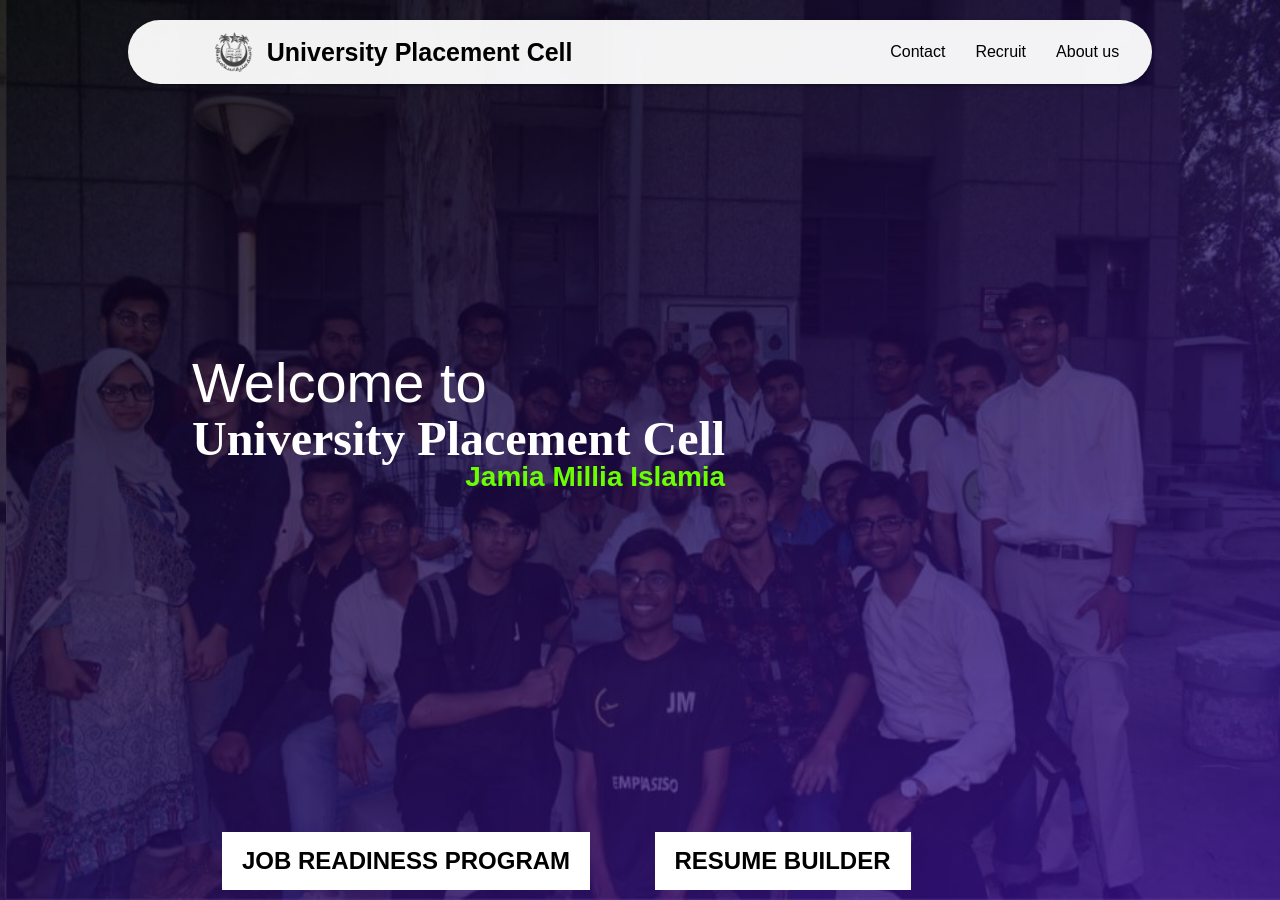
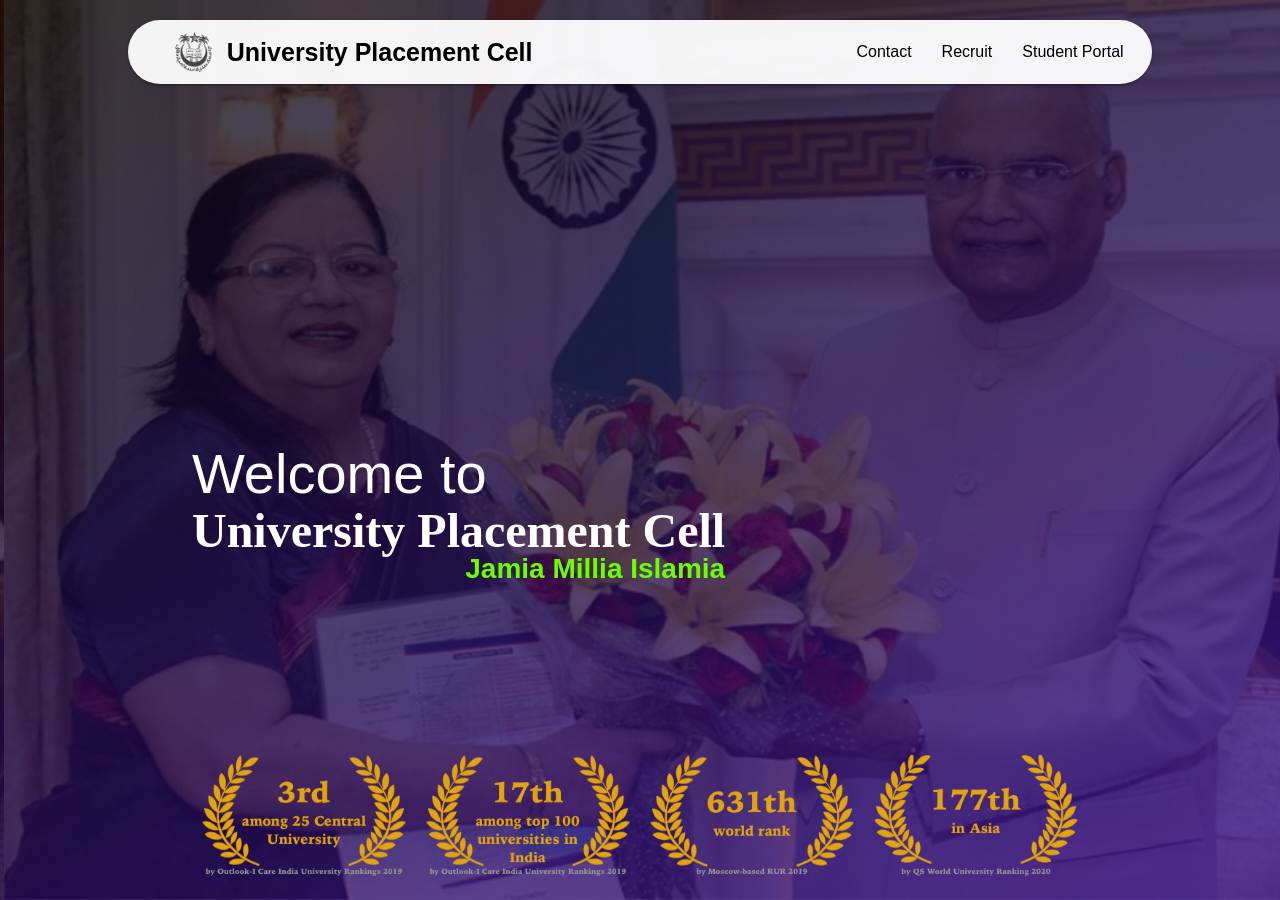
Before and after one commit to alhacen/upcjmi-jekyll, a Jekyll site: the page built from index.html, in a window 1280 px wide and 900 px high. Built offline with Jekyll 4.4.1, drawn with Linux system fonts in a browser that asks for light colours; some web fonts are replaced; some of the changed text lies outside the part shown.

Commit message:
Changed index page

```diff
--- a/_includes/nav/component.html
+++ b/_includes/nav/component.html
@@ -19,7 +19,7 @@
             <ul>
                 <li><a href="#contact">Contact</a></li>
                 <li><a href="#recruit">Recruit</a></li>
-                <li><a href="#about-us">About us &nbsp; &nbsp; </a></li>
+                <li><a href="#about-us">Student&nbsp;Portal</a></li>
             </ul>
         </div>
 
@@ -37,7 +37,7 @@
             <ul id="nav-mobile" class="right hide-on-med-and-down">
                 <li><a href="#contact">Contact</a></li>
                 <li><a href="#recruit">Recruit</a></li>
-                <li><a class="last-nav-link" href="#about-us">About us &nbsp; &nbsp; </a></li>
+                <li><a class="last-nav-link" href="#about-us">Student Portal&nbsp; &nbsp; </a></li>
             </ul>
         </div>
     </nav>
--- a/_sass/grid.scss
+++ /dev/null
@@ -1,221 +0,0 @@
-// Media Query Ranges
-$small-screen-up: 601px !default;
-$medium-screen-up: 993px !default;
-$large-screen-up: 1201px !default;
-$small-screen: 600px !default;
-$medium-screen: 992px !default;
-$large-screen: 1200px !default;
-
-$medium-and-up: "only screen and (min-width : #{$small-screen-up})" !default;
-$large-and-up: "only screen and (min-width : #{$medium-screen-up})" !default;
-$extra-large-and-up: "only screen and (min-width : #{$large-screen-up})" !default;
-$small-and-down: "only screen and (max-width : #{$small-screen})" !default;
-$medium-and-down: "only screen and (max-width : #{$medium-screen})" !default;
-$medium-only: "only screen and (min-width : #{$small-screen-up}) and (max-width : #{$medium-screen})" !default;
-
-
-// 12. Grid
-// ==========================================================================
-
-$num-cols: 12 !default;
-$gutter-width: 1.5rem !default;
-$element-top-margin: $gutter-width/3 !default;
-$element-bottom-margin: ($gutter-width*2)/3 !default;
-
-.container {
-    margin: 0 auto;
-    max-width: 1280px;
-    width: 90%;
-}
-
-@media #{$medium-and-up} {
-    .container {
-        width: 85%;
-    }
-}
-
-@media #{$large-and-up} {
-    .container {
-        width: 70%;
-    }
-}
-
-.col .row {
-    margin-left: (-1 * $gutter-width / 2);
-    margin-right: (-1 * $gutter-width / 2);
-}
-
-.section {
-    padding-top: 1rem;
-    padding-bottom: 1rem;
-
-    &.no-pad {
-        padding: 0;
-    }
-
-    &.no-pad-bot {
-        padding-bottom: 0;
-    }
-
-    &.no-pad-top {
-        padding-top: 0;
-    }
-}
-
-
-// Mixins to eliminate code repitition
-@mixin reset-offset {
-    margin-left: auto;
-    left: auto;
-    right: auto;
-}
-
-@mixin grid-classes($size, $i, $perc) {
-    &.offset-#{$size}#{$i} {
-        margin-left: $perc;
-    }
-
-    &.pull-#{$size}#{$i} {
-        right: $perc;
-    }
-
-    &.push-#{$size}#{$i} {
-        left: $perc;
-    }
-}
-
-
-.row {
-    margin-left: auto;
-    margin-right: auto;
-    margin-bottom: 20px;
-
-    // Clear floating children
-    &:after {
-        content: "";
-        display: table;
-        clear: both;
-    }
-
-    .col {
-        float: left;
-        box-sizing: border-box;
-        padding: 0 $gutter-width / 2;
-        min-height: 1px;
-
-        &[class*="push-"],
-        &[class*="pull-"] {
-            position: relative;
-        }
-
-        $i: 1;
-
-        @while $i <=$num-cols {
-            $perc: unquote((100 / ($num-cols / $i)) + "%");
-
-            &.s#{$i} {
-                width: $perc;
-                @include reset-offset;
-            }
-
-            $i: $i+1;
-        }
-
-        $i: 1;
-
-        @while $i <=$num-cols {
-            $perc: unquote((100 / ($num-cols / $i)) + "%");
-            @include grid-classes("s", $i, $perc);
-            $i: $i + 1;
-        }
-
-        @media #{$medium-and-up} {
-
-            $i: 1;
-
-            @while $i <=$num-cols {
-                $perc: unquote((100 / ($num-cols / $i)) + "%");
-
-                &.m#{$i} {
-                    width: $perc;
-                    @include reset-offset;
-                }
-
-                $i: $i+1
-            }
-
-            $i: 1;
-
-            @while $i <=$num-cols {
-                $perc: unquote((100 / ($num-cols / $i)) + "%");
-                @include grid-classes("m", $i, $perc);
-                $i: $i + 1;
-            }
-        }
-
-        @media #{$large-and-up} {
-
-            $i: 1;
-
-            @while $i <=$num-cols {
-                $perc: unquote((100 / ($num-cols / $i)) + "%");
-
-                &.l#{$i} {
-                    width: $perc;
-                    @include reset-offset;
-                }
-
-                $i: $i+1;
-            }
-
-            $i: 1;
-
-            @while $i <=$num-cols {
-                $perc: unquote((100 / ($num-cols / $i)) + "%");
-                @include grid-classes("l", $i, $perc);
-                $i: $i + 1;
-            }
-        }
-
-        @media #{$extra-large-and-up} {
-
-            $i: 1;
-
-            @while $i <=$num-cols {
-                $perc: unquote((100 / ($num-cols / $i)) + "%");
-
-                &.xl#{$i} {
-                    width: $perc;
-                    @include reset-offset;
-                }
-
-                $i: $i+1;
-            }
-
-            $i: 1;
-
-            @while $i <=$num-cols {
-                $perc: unquote((100 / ($num-cols / $i)) + "%");
-                @include grid-classes("xl", $i, $perc);
-                $i: $i + 1;
-            }
-        }
-    }
-}
-
-
-.hide-on-med-and-down {
-    @media #{$medium-and-down} {
-      display: none !important;
-    }
-  }
-
-.hide-on-large-only {
-    @media #{$large-and-up} {
-        display: none !important;
-    }
-}
-
-.hide {
-    display: none;
-}
--- a/_sass/nav.scss
+++ b/_sass/nav.scss
@@ -68,3 +68,7 @@
     top: 56px;
     transition:  top 0.3s;
 }
+
+nav ul {
+    padding: 0;
+}
--- a/assets/css/styles.scss
+++ b/assets/css/styles.scss
@@ -152,6 +152,18 @@
     min-height: 100vh;
 }
 
+.badges>div{
+    background-image: url('/assets/images/badges/BADGE.png');
+    background-repeat: no-repeat;
+    background-size: contain;
+    background-position: center;
+    padding: 20px;
+    margin-bottom: 40px;
+    margin-top: 40px;
+    height: 200px;
+    text-align: center;
+}
+
 @media only screen and (max-width : 601px) {
 
     h1,
--- a/index.html
+++ b/index.html
@@ -11,24 +11,37 @@
 		<div id="carosusel">
 			<div class="carousel carousel-slider" style="position:absolute;min-height: 100vh;">
 				<span class="carousel-item">
-					<div class="bg-img" style="background-image: url('/assets/images/carousel/index/bg1.jpg');"></div>
+					<div class="bg-img" style="background-image: url('/assets/images/carousel/index/VC-with-PM.jpg');">
+					</div>
 				</span>
 				<span class="carousel-item">
-					<div class="bg-img" style="background-image: url('/assets/images/carousel/index/bg2.jpg');"></div>
+					<div class="bg-img"
+						style="background-image: url('/assets/images/carousel/index/VC-with-President.jpg');"></div>
 				</span>
 				<span class="carousel-item">
-					<div class="bg-img" style="background-image: url('/assets/images/carousel/index/bg3.jpg');"></div>
+					<div class="bg-img"
+						style="background-image: url('/assets/images/carousel/index/VC-with-Prakash-Javadekar.jpg');">
+					</div>
 				</span>
 				<span class="carousel-item">
-					<div class="bg-img" style="background-image: url('/assets/images/carousel/index/bg4.jpg');"></div>
+					<div class="bg-img"
+						style="background-image: url('/assets/images/carousel/index/Emphaiso-team.jpg');"></div>
 				</span>
 				<span class="carousel-item">
-					<div class="bg-img" style="background-image: url('/assets/images/carousel/index/bg5.jpg');"></div>
+					<div class="bg-img"
+						style="background-image: url('/assets/images/carousel/index/Placement-Team.jpg');"></div>
+				</span>
+				<span class="carousel-item">
+					<div class="bg-img" style="background-image: url('/assets/images/carousel/index/TPO.jpg');"></div>
+				</span>
+				<span class="carousel-item">
+					<div class="bg-img" style="background-image: url('/assets/images/carousel/index/Interview.jpg');">
+					</div>
 				</span>
 			</div>
 		</div>
-		<div class="content">
-			<div style="height: 20px"></div>
+		<div class="content" style="flex: 1;align-self: center">
+			<div style="height: 30vh"></div>
 			<div class="container">
 				<div class="welcome white-text">
 					Welcome to
@@ -40,19 +53,20 @@
 					</span>
 				</h1>
 			</div>
-			<div class="container">
-				<div href="#!" class="button white">
-					<a href="/register/job-rediness-program/" class="black-text">
-						JOB READINESS PROGRAM
-					</a>
+			<div class="container show-on-med-and-up" style="margin-bottom: 20px;">
+				<div class=""
+					style="display: flex;align-items: baseline; justify-content: space-between;flex-direction: row;width: 100%;">
+					{% for award in site.data.why-recruit %}
+					<div class="" style="margin-left: 10px; margin-right: 10px;">
+						<h3 class="hide">
+							{{award.title}} recruit from UPCJMI
+						</h3>
+						<img src="/assets/images/badges/{{award.image}}" class="responsive-img"
+							alt="{{award.title}} - recruit from University Placement Cell, Jamia Millia Isalmia">
 					</div>
-				<div href="#!" class="button white">
-					<a href="https://pfrepo.me/" target="_blank" class="black-text">
-						RESUME BUILDER
-					</a>
+					{% endfor %}
 				</div>
 			</div>
-
 		</div>
 	</div>
 </div>
@@ -83,44 +97,38 @@
 			</div>
 		</div>
 
-		<div class="row center-all" id="tpo-message">
-			<div class="col s12 m4 l4 center-all">
+		<div class="row">
+			<div class="col s12 m6 center">
+				<img class="responsive-img" src="/assets/images/vc-jamia-millia-islamia.png"
+					alt="Rihan Khan Suri - Traning and Placement Ofiicer, Jamia Millia Islamia">
+				<br>
+				<b style="font-size: 2rem">
+					Prof. Najma Akhtar
+				</b>
+				<br>
+				<b>
+					Vice Chancellor
+				</b> <br>
+				Jamia Millia Islamia
+			</div>
+
+			<div class="col s12 m6 center">
 				<img class="responsive-img" src="/assets/images/rihan-khan-suri-tpo-jamia-miilia-islamia.png"
 					alt="Rihan Khan Suri - Traning and Placement Ofiicer, Jamia Millia Islamia">
-			</div>
-			<div class="col s12 m8 l8">
-				<div class="row">
-					<div class="col s12 hide-on-med-and-up" style="text-align: center">
+				<br>
 				<b style="font-size: 2rem">
 					Dr. Rihan Khan Suri
 				</b>
 				<br>
 				<b>
-							Training and Placement Offer, Jamia Millia Islamia
-						</b>
-						<br>
-						<br>
-					</div>
-					<div class="col s12">A message from Sir. Lorem Ipsum is simply dummy text of the printing
-						and typesetting industry. Lorem Ipsum has been the industry's standard dummy text ever
-						since the 1500s, when an unknown printer took a galley of type and scrambled it to make
-						a type specimen book.
-						<br>
-						<br>
-					</div>
-					<div class="col s12 hide-on-small-only"> <b style="font-size: 2rem">
-							Dr. Rihan Khan Suri
-						</b>
-						<br>
-						<b>
-							Training and Placement Offer, Jamia Millia Islamia
-						</b>
+					Training and Placement Offer
+				</b> <br>
+				Jamia Millia Islamia
 			</div>
 		</div>
 	</div>
 </div>
-	</div>
-</div>
+
 
 <div id="recruit" class="copy-protect section">
 	<div class="container">
@@ -147,118 +155,105 @@
 		<div class="row center-all">
 			<div href="#!" class="button black center">
 				<a href="#!" class="white-text">
-					All Companies
-				</a>
-			</div>
-		</div>
-
-	</div>
-</div>
-<div id="why-recruit" class="section copy-protect">
-	<div class="container">
-		<div class="row">
-			<div class="col s12">
-				<h2>
-					Recruit from Jamia Millia Islamia
-				</h2>
-			</div>
-		</div>
-		<div class="row center-all" style="flex-wrap: wrap">
-			{% for award in site.data.why-recruit %}
-			<div class="col s12 m4 center" style="margin-bottom: 5vw">
-				<div class="container">
-					<h3 class="hide">
-						{{award.title}} recruit from UPCJMI
-					</h3>
-					<img src="/assets/images/badges/{{award.image}}" class="responsive-img"
-						alt="{{award.title}} - recruit from University Placement Cell, Jamia Millia Isalmia">
-				</div>
-			</div>
-			{% endfor %}
-		</div>
-		<div class="row">
-			<div class="col s12 m6 l4 button center push-l4 push-m3" id="send-recruit-proposal-btn">
-				<a href="mailto:rsuri@jmi.ac.in">
-					SEND US PROPOSAL
-				</a>
-			</div>
-		</div>
-		<div class="row">
-			<div class="col s12 m6 l4 center push-l4 push-m3" id="know-more-why-recruit">
-				<a href="#!">
-					Know More
+					recruit from JMI
 				</a>
 			</div>
 		</div>
 	</div>
 </div>
 
-<!-- <div class="row container" id="contact">
-	<div class="col s10 l5">
-		<h2>Contact us</h2>
-		<div class="card contact">
-			<div>
-				<div class="name">Rehan Khan Suri</div>
-				<b>
-					Training and placement Officer
-				</b>
-				<br><br>
-				<p class="center-all">
-					<img src="/assets/images/icons/email.png" style="height:12px;margin-right:10px">
-					<b>
-						rsuri@jmi.ac.in
-					</b>
-				</p>
-				<p class="center-all">
-					<img src="/assets/images/icons/whatsapp.png" style="height:15px;margin-right:10px">
-					<b>
-						+91 xxxxx 36980
-					</b>
-				</p>
-			</div>
-			<div class=""
-				style="height:120px;width:120px;border-radius:100px;position:absolute;top:-0px;right:-10vh;background-image: url('http://localhost:4000/assets/images/rihan-khan-suri-tpo-jamia-miilia-islamia.png');background-size: contain;background-position: center;background-repeat: no-repeat;">
+
+<div id="why-recruit" class="section copy-protect">
+	<div class="container">
+		<div class="row">
+			<div class="col s12">
+				<h2>
+					Rankings of Jamia Millia Islamia
+				</h2>
 			</div>
 		</div>
-		{% for contact in site.data.index.contact %}
-		<div class="card contact">
+		<div class="row badges" style="font-size: 1.1rem">
+			<div class="col s12 m6 center-all">
 				<div>
-				<div class="name">{{contact.name}}</div>
-				<b>
-					{{contact.designation}}
-				</b>
-				<br><br>
-				<p class="center-all">
-					<img src="/assets/images/icons/email.png" style="height:12px;margin-right:10px">
-					<b>
-						{{contact.email}}
-					</b>
-				</p>
-				{% if contact.whatsapp %}
-					<p class="center-all">
-						<img src="/assets/images/icons/whatsapp.png" style="height:15px;margin-right:10px">
-						<b>
-							{{contact.whatsapp}}
-						</b>
-					</p>
-				{% endif %}
-			</div>
-			<div
-				style="height:120px;width:120px;border-radius:100px;position:absolute;top:-0px;right:-10vh;background-image: url('http://localhost:4000/assets/images/rihan-khan-suri-tpo-jamia-miilia-islamia.png');background-size: contain;background-position: center;background-repeat: no-repeat;">
+					<h2 style="color: gold; margin: 0">
+						3rd
+					</h2>
+					Ranked at 3rd position among the top 25 Central Universities and at 17th rank among top 100
+					universities
+					by Outlook-I Care India University Rankings 2019.
 				</div>
 			</div>
-		{% endfor %}
-	</div>
-	<div class="col s12 l5 push-l1">
-		<h2 class="right">Reach us</h4>
-			<iframe width="100%" height="100%" id="map" style="margin-left:auto;margin-right:auto" id="gmap_canvas"
-				src="https://maps.google.com/maps?q=jamia%20millia&t=&z=13&ie=UTF8&iwloc=&output=embed" frameborder="0"
-				scrolling="no" marginheight="0" marginwidth="0"></iframe>
+
+			<div class="col s12 m6 center-all">
+				<div>
+					<h2 style="color: gold; margin: 0">
+						13th
+					</h2>
+					Retained our rank in the coveted Quacquarelli Symonds (QS) World University Ranking 2020 at 751-800
+					with
+					its research intensity been described as "very high”. At 334 globally, the Faculty Student ratio is
+					the
+					strongest indicator for JMI. JMI has been put at 13th position among the 23 Indian institutions
+					featured
+					in the QS Ranking 2020. Among the Indian universities featured in the ranking JMI has been placed at
+					4th
+					position.
 				</div>
 			</div>
-<script>
-	document.getElementById("map").height = document.getElementsByClassName("contact")[0].clientHeight * 2 + 20 + "px";
-</script> -->
+
+			<div class="col s12 m6 center-all">
+				<div>
+					<h2 style="color: gold; margin: 0">
+						188th
+					</h2>
+					Ranked 801–1000 in the world by the London-based Times Higher Education World University Rankings of
+					2019 and 188 in Asia.
+				</div>
+			</div>
+
+			<div class="col s12 m6 center-all">
+				<div>
+					<h2 style="color: gold; margin: 0">
+						177th
+					</h2>
+					Ranked at 631 position worldwide by Moscow-based Round University Ranking (RUR) 2019 among the
+					world's
+					1100
+					universities assessed. The QS World University Rankings of 2019 ranked us 177 in Asia and 2019
+					ranked it
+					751-800 in the world.
+				</div>
+			</div>
+
+			<div class="col s12 m6 center-all">
+				<div>
+					<h2 style="color: gold; margin: 0">
+						19th
+					</h2>
+					Ranked 19 in India overall by the National Institutional Ranking Framework (NIRF) in 2019, 12 among
+					universities, 27 in the engineering ranking and 34 in the management ranking.
+				</div>
+			</div>
+			<div class="col s12 m6 center-all">
+				<div>
+					<h2 style="color: gold; margin: 0">
+						20th
+					</h2>
+					The Faculty of Law was ranked sixth in India by Outlook India's "Top 25 Law Colleges in 2017" and
+					20th
+					in India by The Week's "Top Law Colleges 2017".
+				</div>
+			</div>
+		</div>
+		<div class="row">
+			<div class="col s12 m6 l4 button center push-l4 push-m3" id="send-recruit-proposal-btn">
+				<a href="mailto:rsuri@jmi.ac.in">
+					BE A Recruiter
+				</a>
+			</div>
+		</div>
+	</div>
+</div>
 
 <div id="contact" class="section">
 	<div class="container">
@@ -304,10 +299,12 @@
 					Questions for us?
 				</h3>
 				<div class="row">
-					<form class="col s12" submit="https://script.google.com/macros/s/AKfycbwRj5x_BwJNCSTlSIxhPhDYEobDjdewtMsvJR3Y6PY3CQ99IrEH/exec" method="POST" name="contact-sheet-form">
+					<form class="col s12"
+						submit="https://script.google.com/macros/s/AKfycbwRj5x_BwJNCSTlSIxhPhDYEobDjdewtMsvJR3Y6PY3CQ99IrEH/exec"
+						method="POST" name="contact-sheet-form">
 						<div class="row">
 							<div class="input-field col s12">
-								<input id="Name" name="Name"  type="text" class="validate" required>
+								<input id="Name" name="Name" type="text" class="validate" required>
 								<label for="Name">Your Name</label>
 							</div>
 							<div class="input-field col s6">
@@ -334,9 +331,6 @@
 					</form>
 				</div>
 			</div>
-			<!-- <div class="modal-footer">
-
-			</div> -->
 		</div>
 		<div class="row center-all">
 			<div href="#!" class="button black center">
```
Also changed, not shown: _data/why-recruit.yml (+9 -6 lines), assets/images/badges/BADGE.png (added), assets/images/badges/Outlook100university.png (added), assets/images/badges/Outlookrank.png (added), assets/images/badges/QSWorldRank.png (added), assets/images/badges/RURUniversityRanking.png (added), assets/images/carousel/index/Emphaiso-team.jpg (renamed from assets/images/carousel/index/bg1.jpg), assets/images/carousel/index/Interview.jpg (renamed from assets/images/carousel/index/bg3.jpg), assets/images/carousel/index/Placement-Team.jpg (renamed from assets/images/carousel/index/bg2.jpg), assets/images/carousel/index/TPO-receving-award.jpg (renamed from assets/images/carousel/index/bg5.jpg), assets/images/carousel/index/TPO.jpg (renamed from assets/images/carousel/index/bg4.jpg), assets/images/carousel/index/VC-with-PM.jpg (added), assets/images/carousel/index/VC-with-Prakash-Javadekar.jpg (added), assets/images/carousel/index/VC-with-President.jpg (added), 1 more files. Lines whose indentation alone changed are shown as unchanged.
